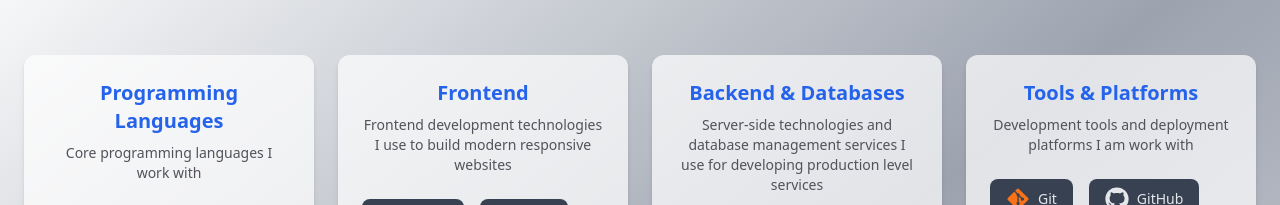
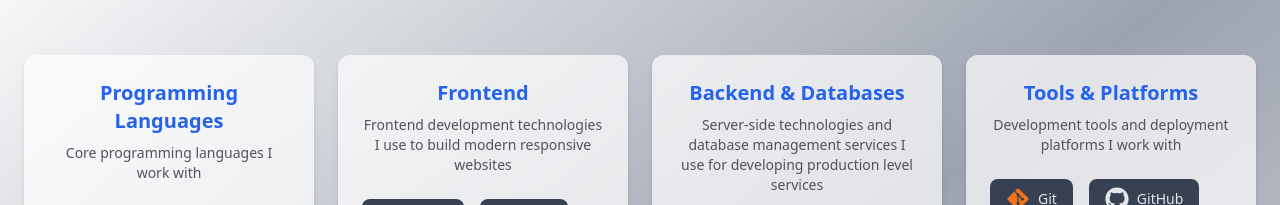
Before and after one commit to Lunatic5578/Portfolio, a React (Vite) app: page / in a window 1280 px wide. Shown: the part 889-1094 px from the top of the page. Built offline with nearby package versions, Linux system fonts and the light colour scheme.

Commit message:
updates-4

```diff
--- a/src/components/Skills.jsx
+++ b/src/components/Skills.jsx
@@ -44,7 +44,7 @@ export default function SkillsGrid() {
     },
     {
       title: "Tools & Platforms",
-      description: "Development tools and deployment platforms I am work with",
+      description: "Development tools and deployment platforms I work with",
       skills: [
         { name: "Git", logo: <FaGitAlt className="text-orange-500 text-2xl" /> },
         { name: "GitHub", logo: <FaGithub className="text-2xl" /> },
```
